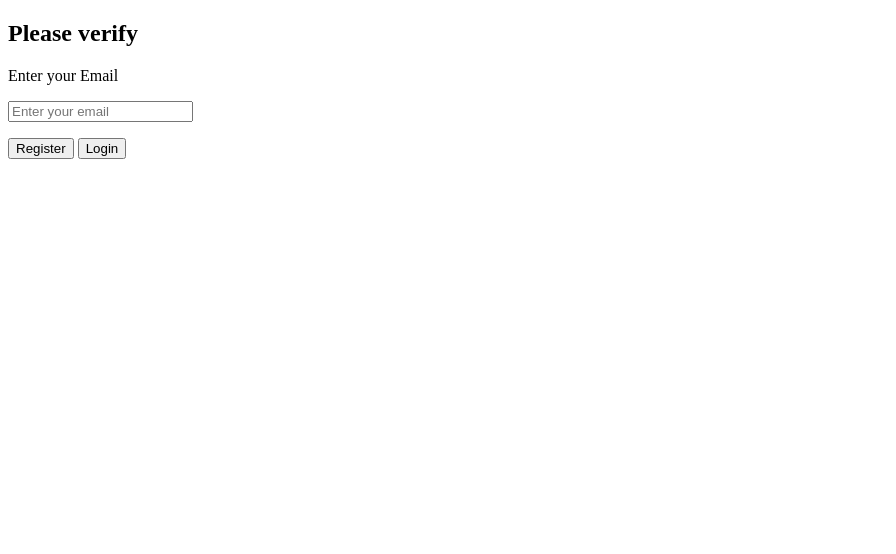
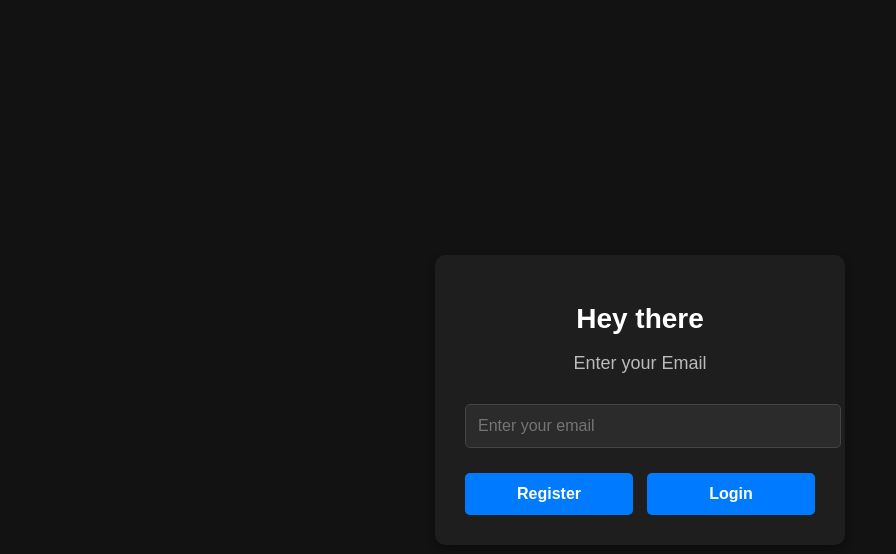
Before and after one commit to Sukruthmothakapally/Device-auth-coding-challenge, a plain HTML site: page Frontend/index.html in a window 1280 px wide. Shown: the whole page, without its empty margins (0-896 px from the left). Drawn offline with Linux system fonts and the light colour scheme.

Commit message:
modified the UI - dark theme

```diff
--- a/Frontend/index.html
+++ b/Frontend/index.html
@@ -4,12 +4,12 @@
     <meta charset="UTF-8">
     <meta name="viewport" content="width=device-width, initial-scale=1.0">
     <title>Login & Register</title>
-    <link rel="stylesheet" href="styles.css"> <!-- Linking external CSS file -->
+    <link rel="stylesheet" href="styles.css">
 </head>
 <body>
     <div class="container">
-        <h2>Please verify</h2>
-        <p>Enter your Email</p>
+        <h1 class="title">Hey there</h1>
+        <p class="subtitle">Enter your Email</p>
         <input type="email" id="emailInput" placeholder="Enter your email">
         <p id="error-message" class="error"></p>
         <div class="buttons">
@@ -17,6 +17,6 @@
             <button id="loginBtn">Login</button>
         </div>
     </div>
-    <script src="script.js"></script> <!-- Linking external JS file -->
+    <script src="script.js"></script>
 </body>
 </html>
--- a/Frontend/script.js
+++ b/Frontend/script.js
@@ -13,7 +13,7 @@ function isValidEmail(email) {
 registerBtn.addEventListener("click", () => handleAction("register"));
 loginBtn.addEventListener("click", () => handleAction("login"));
 
-// Register/Login actions
+// function for Register/Login actions
 function handleAction(action) {
     const email = emailInput.value.trim();
 
--- a/Frontend/style.css
+++ /dev/null
@@ -1,53 +0,0 @@
-/* Basic styling for the UI */
-body {
-    font-family: Arial, sans-serif;
-    background-color: #f4f4f4;
-    display: flex;
-    justify-content: center;
-    align-items: center;
-    height: 100vh;
-    margin: 0;
-}
-
-.container {
-    background: white;
-    padding: 20px;
-    border-radius: 8px;
-    box-shadow: 0 0 10px rgba(0, 0, 0, 0.1);
-    text-align: center;
-    width: 300px;
-}
-
-input {
-    width: 100%;
-    padding: 10px;
-    margin: 10px 0;
-    border: 1px solid #ccc;
-    border-radius: 5px;
-}
-
-.buttons {
-    display: flex;
-    justify-content: space-between;
-}
-
-button {
-    padding: 10px;
-    width: 48%;
-    border: none;
-    border-radius: 5px;
-    background-color: #007bff;
-    color: white;
-    cursor: pointer;
-    font-size: 16px;
-}
-
-button:hover {
-    background-color: #0056b3;
-}
-
-.error {
-    color: red;
-    font-size: 12px;
-    margin: 5px 0;
-}
--- /dev/null
+++ b/Frontend/styles.css
@@ -0,0 +1,74 @@
+body {
+    font-family: Arial, sans-serif;
+    background-color: #121212;
+    color: #fff;
+    display: flex;
+    justify-content: center;
+    align-items: center;
+    height: 100vh;
+    margin: 0;
+}
+
+.container {
+    background: #1e1e1e;
+    padding: 30px;
+    border-radius: 10px;
+    box-shadow: 0 4px 10px rgba(0, 0, 0, 0.3);
+    text-align: center;
+    width: 350px;
+}
+
+/* Typography */
+.title {
+    font-size: 28px;
+    font-weight: bold;
+    margin-bottom: 10px;
+}
+
+.subtitle {
+    font-size: 18px;
+    color: #bbb;
+    margin-bottom: 20px;
+}
+
+input {
+    width: 100%;
+    padding: 12px;
+    margin: 10px 0;
+    border: 1px solid #444;
+    border-radius: 5px;
+    background-color: #2b2b2b;
+    color: #fff;
+    font-size: 16px;
+}
+
+/* Buttons */
+.buttons {
+    display: flex;
+    justify-content: space-between;
+    margin-top: 15px;
+}
+
+button {
+    padding: 12px;
+    width: 48%;
+    border: none;
+    border-radius: 5px;
+    background-color: #007bff;
+    color: white;
+    cursor: pointer;
+    font-size: 16px;
+    font-weight: bold;
+    transition: background 0.3s ease;
+}
+
+button:hover {
+    background-color: #0056b3;
+}
+
+/* Error message */
+.error {
+    color: #ff4c4c;
+    font-size: 14px;
+    margin: 5px 0;
+}
```
